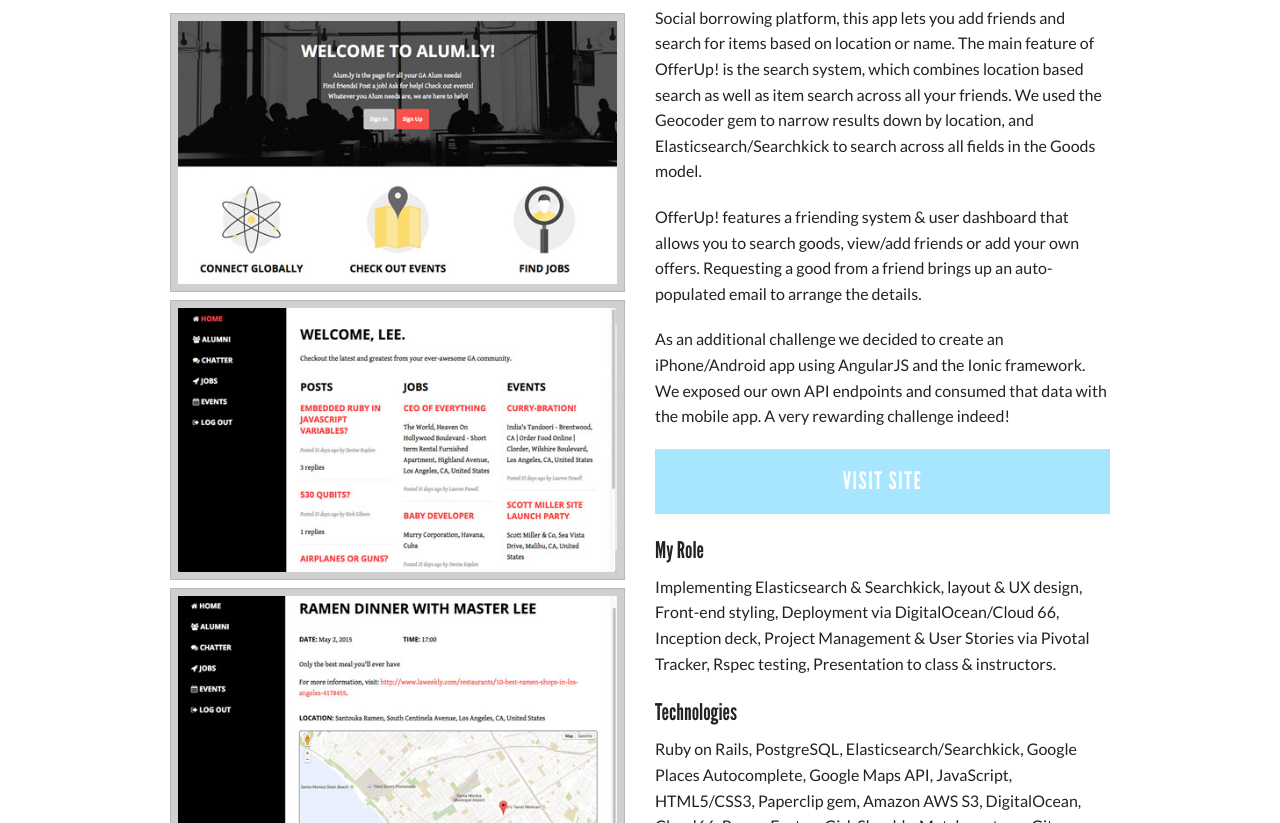
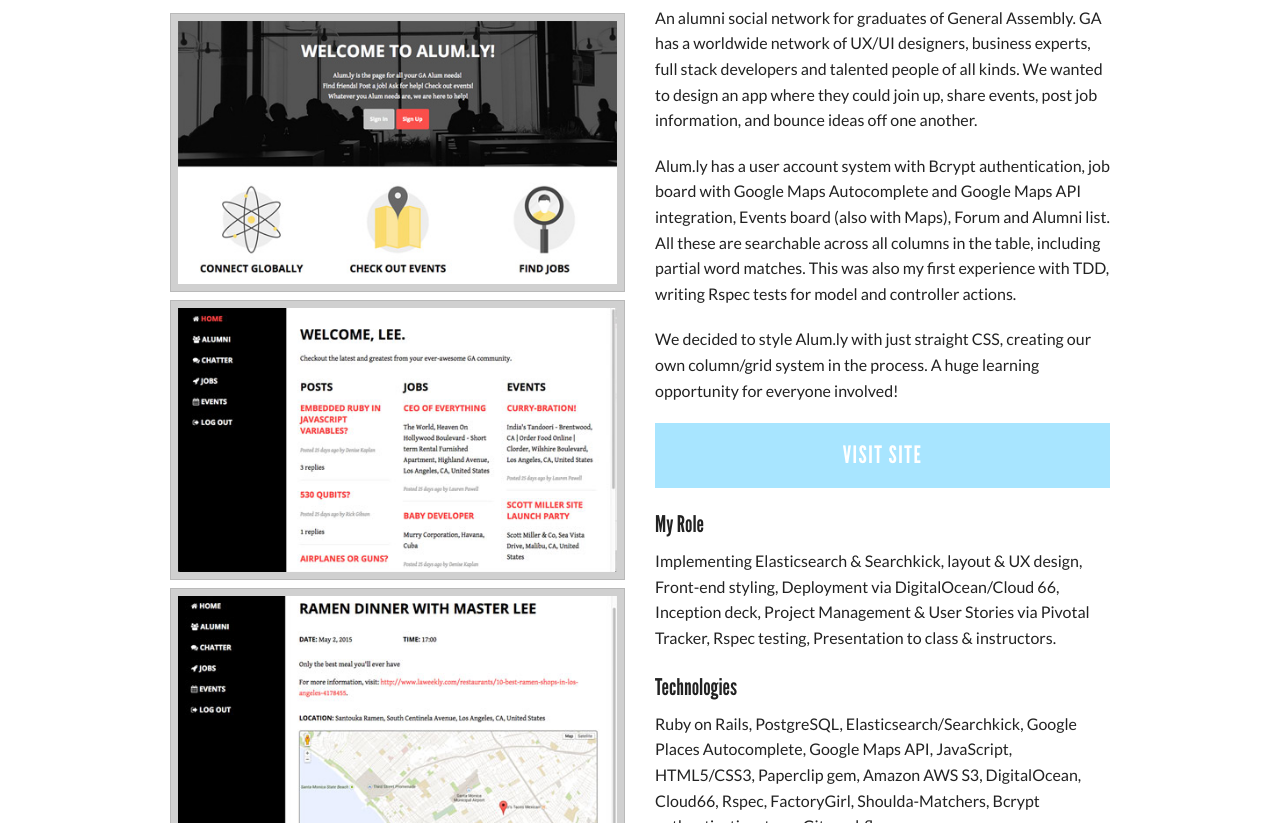
Before and after one commit to SeaOfLee/SeaOfLee.github.io-Deprecated-, a plain HTML site: page work/alumly.html in a window 1280 px wide. Shown: the part 129-952 px from the top of the page. Drawn offline with Linux system fonts and the light colour scheme.

Commit message:
Complete Alumly copy

```diff
--- a/work/alumly.html
+++ b/work/alumly.html
@@ -71,17 +71,17 @@
           </div>
           <!-- text column on right -->
           <div class='medium-6 columns'>
-            <p>Social borrowing platform, this app lets you add friends and search for items based on location or name. The main feature of OfferUp! is the search system, which combines location based search as well as item search across all your friends. We used the Geocoder gem to narrow results down by location, and Elasticsearch/Searchkick to search across all fields in the Goods model.
+            <p>An alumni social network for graduates of General Assembly. GA has a worldwide network of UX/UI designers, business experts,  full stack developers and talented people of all kinds. We wanted to design an app where they could join up, share events, post job information, and bounce ideas off one another.
             </p>
-            <p>OfferUp! features a friending system &amp; user dashboard that allows you to search goods, view/add friends or add your own offers. Requesting a good from a friend brings up an auto-populated email to arrange the details.
+            <p>Alum.ly has a user account system with Bcrypt authentication, job board with Google Maps Autocomplete and Google Maps API integration, Events board (also with Maps), Forum and Alumni list.  All these are searchable across all columns in the table, including partial word matches. This was also my first experience with TDD, writing Rspec tests for model and controller actions.
             </p>
-            <p>As an additional challenge we decided to create an iPhone/Android app using AngularJS and the Ionic framework. We exposed our own API endpoints and consumed that data with the mobile app. A very rewarding challenge indeed!
+            <p>We decided to style Alum.ly with just straight CSS, creating our own column/grid system in the process. A huge learning opportunity for everyone involved!
             </p>
             <a href='http://elephant.alum.ly.c66.me/' target='blank' class='button btnProject medium-12 columns'>VISIT SITE</a>
             <h4 class=''>My Role</h4>
             <p>Implementing Elasticsearch &amp; Searchkick, layout &amp; UX design,  Front-end styling, Deployment via DigitalOcean/Cloud 66, Inception deck, Project Management &amp; User Stories via Pivotal Tracker, Rspec testing, Presentation to class &amp instructors.</p>
             <h4 class=''>Technologies</h4>
-            <p>Ruby on Rails, PostgreSQL, Elasticsearch/Searchkick, Google Places Autocomplete, Google Maps API, JavaScript, HTML5/CSS3, Paperclip gem, Amazon AWS S3, DigitalOcean, Cloud66, Rspec, FactoryGirl, Shoulda-Matchers, team Git workflow.</p>
+            <p>Ruby on Rails, PostgreSQL, Elasticsearch/Searchkick, Google Places Autocomplete, Google Maps API, JavaScript, HTML5/CSS3, Paperclip gem, Amazon AWS S3, DigitalOcean, Cloud66, Rspec, FactoryGirl, Shoulda-Matchers, Bcrypt authentication, team Git workflow.</p>
             <h4 class=''>Collaborators</h4>
             <p>The incomparable <a href='#' target='blank'>Lauren Pawell</a> and the lovely <a href='#' target='blank'>Katie Kelleher</a>.</p>
           </div>
```
